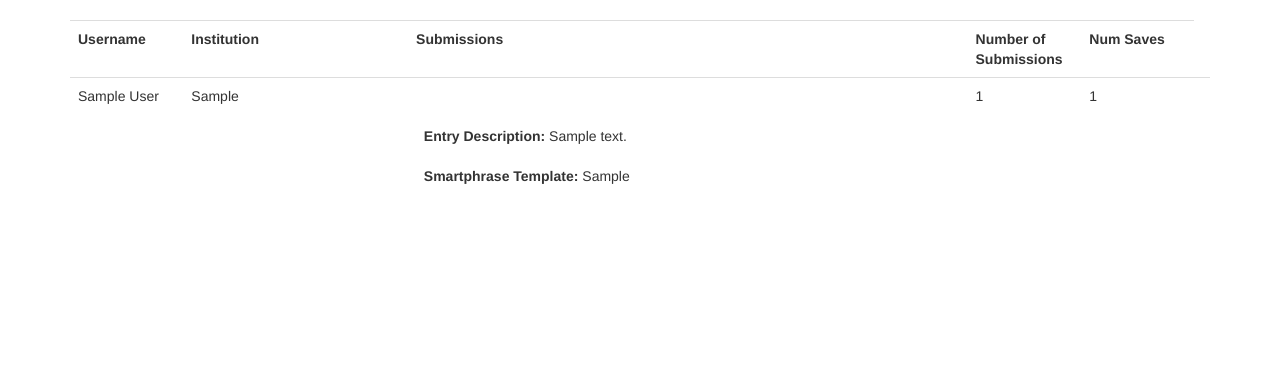
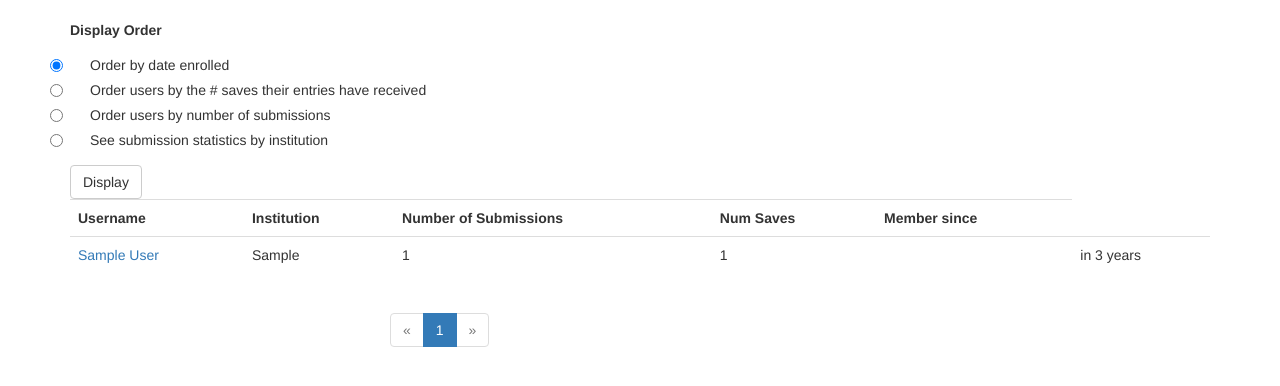
Before and after one commit to samkoz/emr-site, a Flask app: page /users in a window 1280 px wide. Shown: the part 52-438 px from the top of the page. Run offline with Flask 2, Linux system fonts and the light colour scheme; tables that the repository leaves empty hold one stand-in row (values such as "Sample post"); parts of the project's set-up code (start-up, migrations or seed data) failed here and were passed over; some libraries are stand-ins or nearby versions.

Commit message:
sprucing up user page; adding searching and different ordering

```diff
--- a/app/db.py
+++ b/app/db.py
@@ -87,7 +87,7 @@ class Entry(db.Model):
         seed()
         user_count = User.query.count()
         for i in range(count):
-            u = User.query.offset(randint(0, 10)).first()
+            u = User.query.offset(randint(0, user_count - 1)).first()
             p = Entry(description=forgery_py.lorem_ipsum.title(words_quantity=4),
                 template=forgery_py.lorem_ipsum.sentences(50),
                 time_created=forgery_py.date.date(True),
--- a/app/forms.py
+++ b/app/forms.py
@@ -137,3 +137,11 @@ class SearchForm(Form):
 class UserProfileToggle(SearchForm):
     profile_display_type = RadioField(choices=[('Submitted', 'Submitted Entries'), ('Saved', 'Saved Entries')], default='Submitted')
     submit = SubmitField('Display Entries')
+
+class UserStatisticsForm(Form):
+    display_order = RadioField(choices=[('date_enrolled', 'Order by date enrolled'),
+        ('saves', 'Order users by the # saves their entries have received'),
+        ('submissions', 'Order users by number of submissions'),
+        ('institution', 'See submission statistics by institution')
+    ], validators=[Required()], default='date_enrolled')
+    submit = SubmitField('Display')
--- a/app/routes.py
+++ b/app/routes.py
@@ -1,11 +1,11 @@
 from flask import Flask, render_template, redirect, url_for, request, flash, Blueprint, session, json
 from flask_login import login_user, logout_user, current_user
-from sqlalchemy import desc
+from sqlalchemy import desc, func
+from collections import Counter
 from .db import db, Entry, User
-from .forms import LogginForm, SignUpForm, AddEntryForm, SearchForm, UserProfileToggle
+from .forms import LogginForm, SignUpForm, AddEntryForm, SearchForm, UserProfileToggle, UserStatisticsForm
 
 routes = Blueprint('routes', __name__, template_folder='templates')
-
 
 def get_args_and_redirect(form, username=None):
     search_query = form.search_query.data
@@ -249,10 +249,46 @@ def add_entry():
             form.remember_tags.data = request.args.get('remember_tags')
         return render_template('add_entries.html', form=form)
 
-@routes.route('/users', methods=['GET'])
+@routes.route('/users', methods=['GET', 'POST'])
 def show_users():
-    users = User.query.all()
-    return render_template('users.html', users=users)
+    page = request.args.get('page', 1, type=int)
+    form = UserStatisticsForm()
+    if form.validate_on_submit():
+        display_order = form.display_order.data
+        return redirect(url_for('routes.show_users', display_order=display_order))
+
+    display_order = request.args.get('display_order', 'date_enrolled')
+
+    if display_order == 'date_enrolled':
+        pagination = User.query.order_by(User.time_enrolled).paginate(page, per_page=50, error_out=False)
+        users = pagination.items
+
+    # descending order of user saves
+    # returns a keyedtuple that can accessed via integers / slices
+    elif display_order == 'saves':
+        display = db.session.query(User, Entry.user_id, func.sum(Entry.num_user_saves).label('save_sums')).join(Entry).\
+            group_by(Entry.user_id).\
+            order_by(desc('save_sums'))
+
+    # submissions by institution
+    elif display_order == 'institution':
+        order_by_institution = db.session.query(User.institution, func.count(Entry.id).label('institution_count')).\
+            join(Entry).\
+            group_by(User.institution).order_by(desc('institution_count'))
+
+    # order by submissions
+    else:
+        order_by_submissions = db.session.query(User, User.name, func.count(Entry.id).label('sub_count')).\
+            join(Entry).\
+            group_by(User.name).order_by(desc('sub_count'))
+
+    es = db.session.query(User, Entry.user_id, func.sum(Entry.num_user_saves).label('save_sums')).join(Entry).\
+        group_by(Entry.user_id).\
+        order_by(desc('save_sums'))
+
+    form.display_order.data = display_order
+    endpoint = 'routes.show_users'
+    return render_template('users.html', form=form, users=users, endpoint=endpoint, pagination=pagination, display_order=display_order)
 
 @routes.route('/view_profile/<username>', methods=['GET', 'POST'])
 def view_profile(username):
--- a/app/templates/entries.html
+++ b/app/templates/entries.html
@@ -34,7 +34,7 @@
   {% for entry in entries %}
   <tr>
     {% block first_table_cols scoped %}
-    <td>{{ moment(entry.time_created).fromNow(refresh=True) }}
+    <td>{{ moment(entry.time_created).fromNow(refresh=True) }}</td>
     <td>{{ entry['description'] }}</td>{% if entry.too_long %}
     <td><span id="template-{{ entry.id }}">{{ entry.template_display }}</span><a class="expand_link" id="template-{{ entry.id }}">...(show more)</a></td>{% else %}
     <td id="template-{{ entry.id }}">{{ entry.template }}</td>{% endif %}
--- a/app/templates/users.html
+++ b/app/templates/users.html
@@ -1,34 +1,54 @@
 {% extends "layout.html" %}
+{% import "_macros.html" as macros %}
+{% import "bootstrap/wtf.html" as wtf %}
 {% block title %}Users{% endblock %}
 {% block page_content %}
+{{ wtf.quick_form(form) }}
+{% if display_order == 'date_enrolled' %}
 <table class="table" id=entry_table>
-  <colgroup>
-    <col style="width:10%">
-    <col style="width:20%">
-    <col style="width:50%">
-    <col style="width:10%">
-    <col style="width:10%">
-  </colgroup>
   <tr>
     <th>Username</th>
     <th>Institution</th>
-    <th>Submissions</th>
     <th>Number of Submissions</th>
     <th>Num Saves</th>
+    <th>Member since</th>
   </tr>
-<tr>
-{% for user in users %}
-<td>{{ user.name }}</td>
-<td>{{ user.institution }} </td>
-<td>
-  {% for submission in user.submissions %}
-  <span style="font-weight:bold">Entry Description: </span><span>{{ submission.description }}</span><br>
-  <span style="font-weight:bold">Smartphrase Template: </span><span>{{ submission.template }}</span><br><br>
+  {% for user in users %}
+  <tr>
+    <td><a href="{{ user.url }}">{{ user.name }}</td>
+    <td>{{ user.institution }} </td>
+    <td>{{ user.num_submissions() }}</td>
+    <td>{{ user.num_saved_entries() }}<td>
+    <td>{{ moment(user.time_enrolled).fromNow(refresh=True) }}</td>
+  </tr>
   {% endfor %}
-</td>
-<td>{{ user.num_submissions() }}</td>
-<td>{{ user.num_saved_entries() }}<td>
-</tr>
-{% endfor %}
 </table>
+{% endif %}
+{% if display_order == 'saves' %}
+<table class="table" id=entry_table>
+  <tr>
+    <th>Username</th>
+    <th>Institution</th>
+    <th>Number of Submissions</th>
+    <th>Num Saves</th>
+    <th>Member since</th>
+  </tr>
+  {% for user in users %}
+  <tr>
+    <td><a href="{{ user.url }}">{{ user.name }}</td>
+    <td>{{ user.institution }} </td>
+    <td>{{ user.num_submissions() }}</td>
+    <td>{{ user.num_saved_entries() }}<td>
+    <td>{{ moment(user.time_enrolled).fromNow(refresh=True) }}</td>
+  </tr>
+  {% endfor %}
+</table>
+{% endif %}
+
+<div class="pagination">
+  {{ macros.pagination_widget(pagination,
+      endpoint)
+  }}
+</div>
+
 {% endblock %}
```
